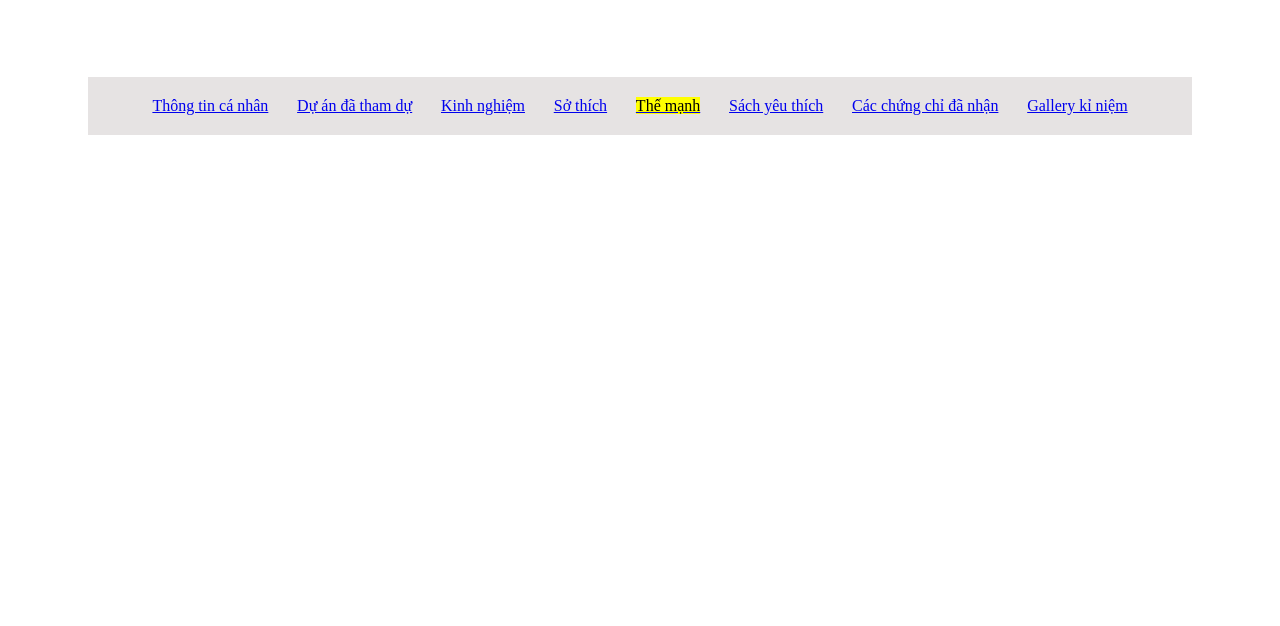
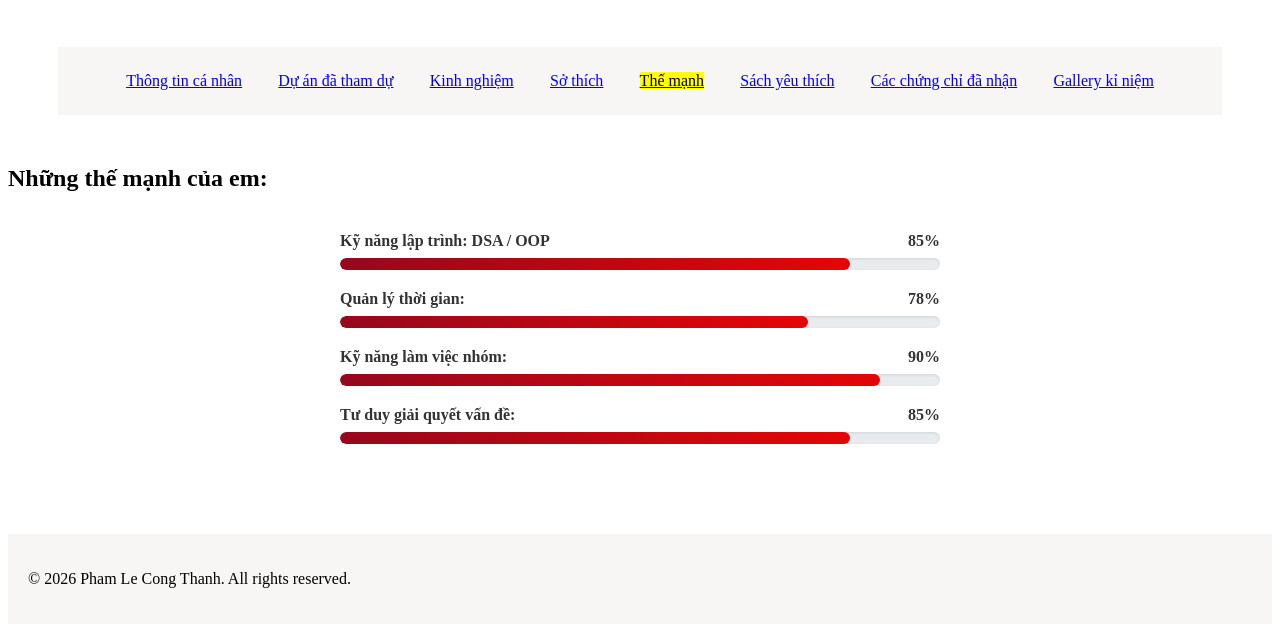
Before and after one commit to jurtisplc/jurtisplc.github.io, a plain HTML site: page strong.html in a window 1280 px wide. Shown: the part 60-686 px from the top of the page. Drawn offline with Linux system fonts and the light colour scheme.

Commit message:
strengths push

```diff
--- a/strong.html
+++ b/strong.html
@@ -6,7 +6,7 @@
     <link rel="stylesheet" href="style.css" />
     <title>Thế mạnh</title>
   </head>
-  <body>
+  <div>
     <header>
       <h1 class="h1">Thế mạnh</h1>
     </header>
@@ -24,5 +24,49 @@
         <li><a href="gallery.html"> Gallery kỉ niệm</a></li>
       </ul>
     </nav>
+    <div>
+      <h2>Những thế mạnh của em:</h2>
+      <div class="skills-section">
+        <div class="skill-item">
+          <div class="skill-info">
+            <span>Kỹ năng lập trình: DSA / OOP</span>
+            <span>85%</span>
+          </div>
+          <div class="progress-bg">
+            <div class="progress-bar" style="width: 85%"></div>
+          </div>
+        </div>
+      <div class="skill-item">
+          <div class="skill-info">
+            <span>Quản lý thời gian:</span>
+            <span>78%</span>
+          </div>
+          <div class="progress-bg">
+            <div class="progress-bar" style="width: 78%"></div>
+          </div>
+        </div>
+      <div class="skill-item">
+          <div class="skill-info">
+            <span>Kỹ năng làm việc nhóm:</span>
+            <span>90%</span>
+          </div>
+          <div class="progress-bg">
+            <div class="progress-bar" style="width: 90%"></div>
+          </div>
+      </div>
+      <div class="skill-item">
+          <div class="skill-info">
+            <span>Tư duy giải quyết vấn đề:</span>
+            <span>85%</span>
+          </div>
+          <div class="progress-bg">
+            <div class="progress-bar" style="width: 85%"></div>
+          </div>
+        </div>
+      </div>
+    </div>
+    <footer class="footer">
+      <p>&copy; 2026 Pham Le Cong Thanh. All rights reserved.</p>
+    </footer>
   </body>
 </html>
--- a/style.css
+++ b/style.css
@@ -3,10 +3,10 @@
   display: flex;
   flex-direction: row;
   justify-content: space-around;
-  margin: 80px;
-  padding: 20px 50px;
+  margin: 50px;
+  padding: 25px 50px;
   overflow: hidden;
-  background-color: #e6e3e3;
+  background-color: #f8f5f5;
   align-items: center;
 }
 .container-info {
@@ -44,3 +44,38 @@
   padding: 10px;
   box-sizing: border-box;
 }
+.footer {
+  text-align: left;
+  padding: 20px;
+  background-color: #f8f5f5;
+  margin-top: 50px;
+}
+.skills-section {
+  max-width: 600px;
+  margin: 0 auto;
+  padding: 20px;
+}
+.skill-item {
+  margin-bottom: 20px;
+}
+.skill-info {
+  display: flex;
+  justify-content: space-between;
+  margin-bottom: 8px;
+  font-weight: 600;
+  color: #333;
+}
+.progress-bg {
+  width: 100%;
+  height: 12px;
+  background-color: #e9ecef;
+  border-radius: 10px;
+  overflow: hidden;
+  box-shadow: inset 0 1px 3px rgba(0, 0, 0, 0.1);
+}
+.progress-bar {
+  height: 100%;
+  background-color: #de1010;
+  border-radius: 10px;
+  background-image: linear-gradient(45deg, #95081d, #e50606);
+}
```
Also changed, not shown: certies.html (+3 -0 lines), duan.html (+3 -0 lines), exp.html (+3 -0 lines), favbook.html (+3 -0 lines), gallery.html (+3 -0 lines), hobby.html (+3 -0 lines), index.html (+3 -0 lines), info.html (+3 -0 lines).
